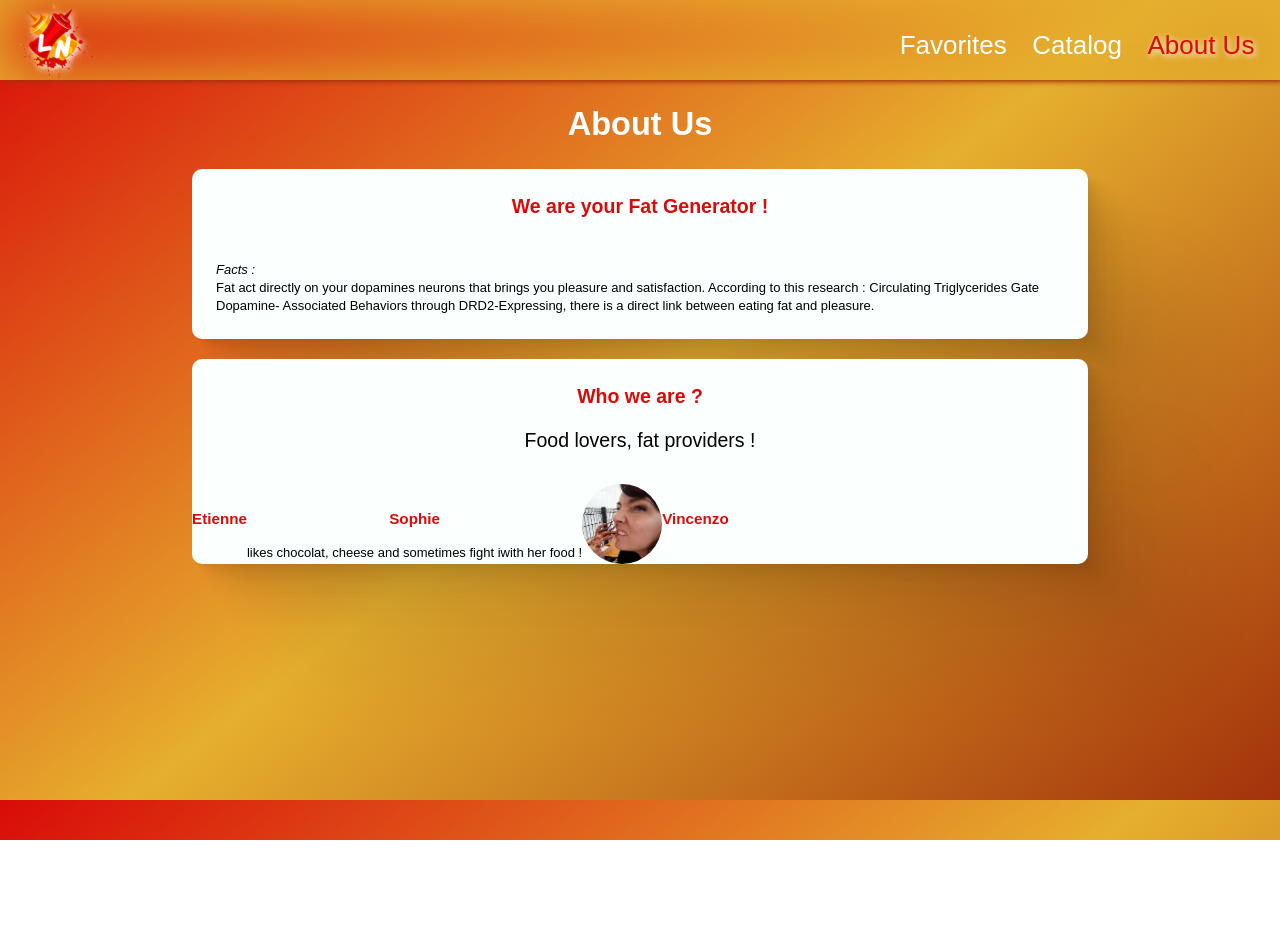
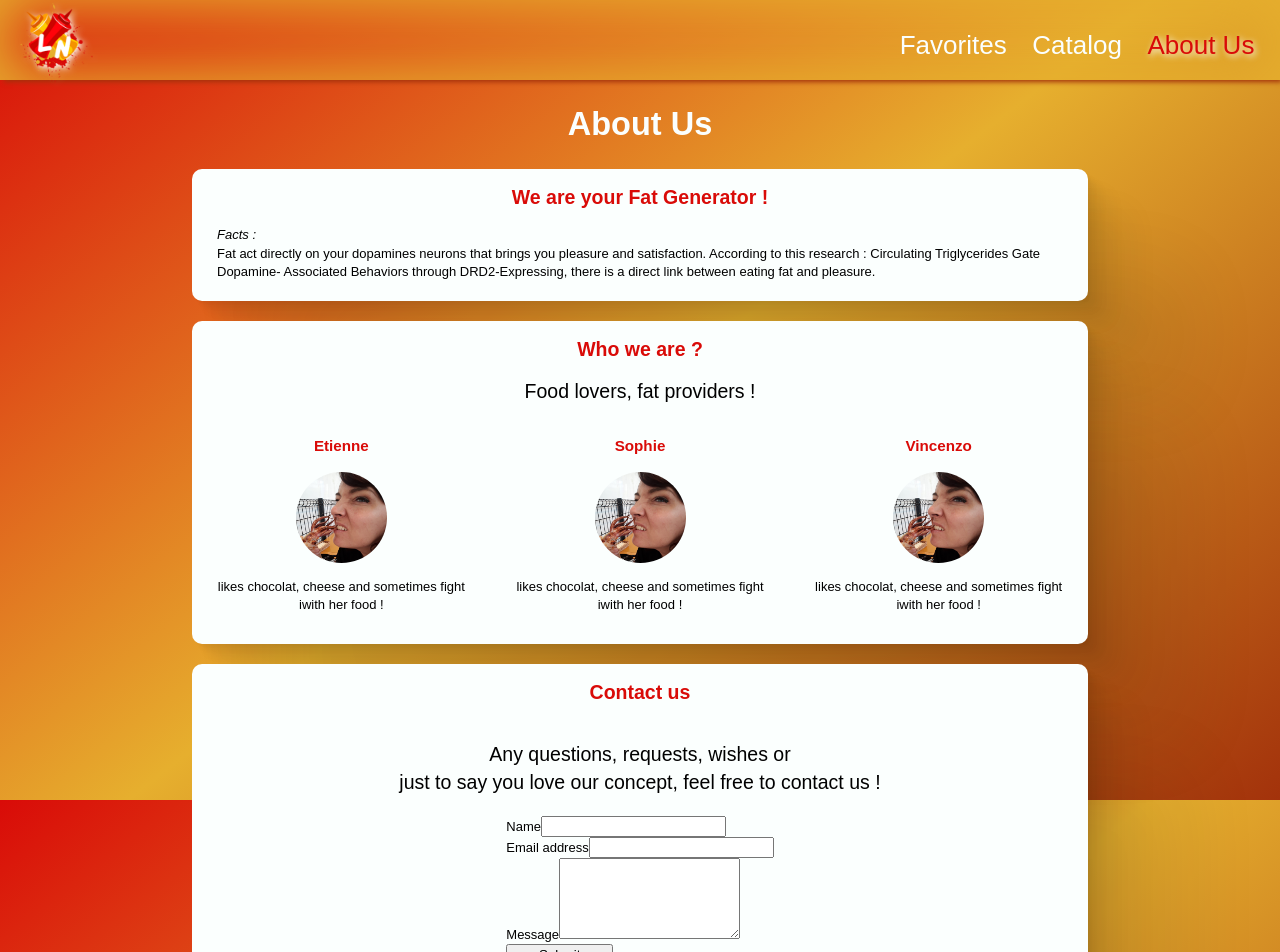
Before and after one commit to WildCodeSchool/paris-0921-p2-groupe6, a React (Vite) app: page /AboutUs in a window 1280 px wide. Shown: the top 952 px of the page. Before the commit the page ends 840 px from the top, so only its background shows below. Built offline with nearby package versions, Linux system fonts and the light colour scheme; a web font is replaced by a local one.

Commit message:
content and style added on AboutUs

```diff
--- a/src/AboutUs.css
+++ b/src/AboutUs.css
@@ -4,7 +4,9 @@ h1 {
   text-align: center;
 }
 
-.AboutUsTop {
+.AboutUsTop,
+.AboutTeam,
+.ContactUs {
   background-color: var(--lazy-white);
   border-radius: 10px;
   box-shadow: 2.8px 2.8px 2.2px rgba(0, 0, 0, 0.02), 6.7px 6.7px 5.3px rgba(0, 0, 0, 0.028), 12.5px 12.5px 10px rgba(0, 0, 0, 0.035),
@@ -16,42 +18,23 @@ h1 {
   width: 70%;
 }
 
-.AboutUsTitle {
+.AboutUsTitle,
+.AboutUsTeamTitle,
+.ContactUsTitle {
   color: var(--lazy-ketchup);
   display: flex;
+  margin: 15px;
   justify-content: center;
-  margin-top: 3vh;
 }
 
 .AboutUsConcept {
   font-family: Arial, Helvetica, sans-serif;
-  margin: auto;
-  padding: 3vh;
-}
-
-.AboutTeam {
-  background-color: var(--lazy-white);
-  border-radius: 10px;
-  box-shadow: 2.8px 2.8px 2.2px rgba(0, 0, 0, 0.02), 6.7px 6.7px 5.3px rgba(0, 0, 0, 0.028), 12.5px 12.5px 10px rgba(0, 0, 0, 0.035),
-    22.3px 22.3px 17.9px rgba(0, 0, 0, 0.042), 41.8px 41.8px 33.4px rgba(0, 0, 0, 0.05), 100px 100px 80px rgba(0, 0, 0, 0.07);
-  display: flex;
-  flex-direction: column;
-  margin: auto;
-  margin-bottom: 20px;
-  width: 70%;
-}
-
-.AboutUsTeamTitle {
-  color: var(--lazy-ketchup);
-  display: flex;
-  justify-content: center;
-  margin-top: 3vh;
+  padding: 0 25px 20px 25px;
 }
 
 .AboutUsTeamPresentation {
   text-align: center;
   font-size: 1.5em;
-  margin-bottom: 30px;
 }
 
 .AboutUsMembers {
@@ -59,9 +42,31 @@ h1 {
   flex-direction: row;
 }
 
-.portraitSophie {
+.AboutUsTeam {
+  margin: 15px 8px 15px 8px;
+  text-align: center;
+}
+
+.portraitTeam {
   display: flex;
-  height: 80px;
+  height: 7em;
   border-radius: 50%;
-  width: 80px;
+  margin: auto;
 }
+
+.ContactUsText {
+  text-align: center;
+  font-size: 1.5em;
+  margin: 20px;
+}
+
+.ContactForm {
+  display: flex;
+  flex-direction: column;
+  margin: auto;
+  justify-content: start;
+}
+
+.FormBtn {
+  width: 40%;
+}
--- a/src/AboutUs.jsx
+++ b/src/AboutUs.jsx
@@ -19,20 +19,47 @@ function AboutUs() {
         <h2 className="AboutUsTeamTitle">Who we are ?</h2>
         <p className="AboutUsTeamPresentation">Food lovers, fat providers !</p>
         <div className="AboutUsMembers">
-          <div className="AboutUsTeamEtienne">
+          <div className="AboutUsTeam">
             <h3 className="AboutUsTeamTitle">Etienne</h3>
-            <p className="AboutUsTeam"></p>
-          </div>
-          <div className="AboutUsTeamSophie">
-            <h3 className="AboutUsTeamTitle">Sophie </h3>
+            <img src={Sophie} alt="Sophie eating poulp" className="portraitTeam" />
             <p className="AboutUsTeam">likes chocolat, cheese and sometimes fight iwith her food !</p>
           </div>
-          <img src={Sophie} alt="Sophie eating poulp" className="portraitSophie" />
-          <div className="AboutUsTeamVincenzo">
+          <div className="AboutUsTeam">
+            <h3 className="AboutUsTeamTitle">Sophie </h3>
+            <img src={Sophie} alt="Sophie eating poulp" className="portraitTeam" />
+            <p className="AboutUsTeam">likes chocolat, cheese and sometimes fight iwith her food !</p>
+          </div>
+          <div className="AboutUsTeam">
             <h3 className="AboutUsTeamTitle">Vincenzo</h3>
-            <p className="AboutUsTeam"></p>
+            <img src={Sophie} alt="Sophie eating poulp" className="portraitTeam" />
+            <p className="AboutUsTeam">likes chocolat, cheese and sometimes fight iwith her food !</p>
           </div>
         </div>
+      </div>
+      <div className="ContactUs">
+        <h2 className="ContactUsTitle">Contact us</h2>
+        <p className="ContactUsText">
+          Any questions, requests, wishes or <br />
+          just to say you love our concept, feel free to contact us !
+        </p>
+
+        <form className="ContactForm">
+          <div className="FormGroupName">
+            <label htmlFor="name">Name</label>
+            <input type="text" className="form-control" />
+          </div>
+          <div className="FormGroupEmail">
+            <label htmlFor="exampleInputEmail1">Email address</label>
+            <input type="email" className="form-control" aria-describedby="emailHelp" />
+          </div>
+          <div className="FormGroupMessage">
+            <label htmlFor="message">Message</label>
+            <textarea className="form-control" rows="5"></textarea>
+          </div>
+          <button type="submit" className="FormBtn">
+            Submit
+          </button>
+        </form>
       </div>
     </main>
   );
```
